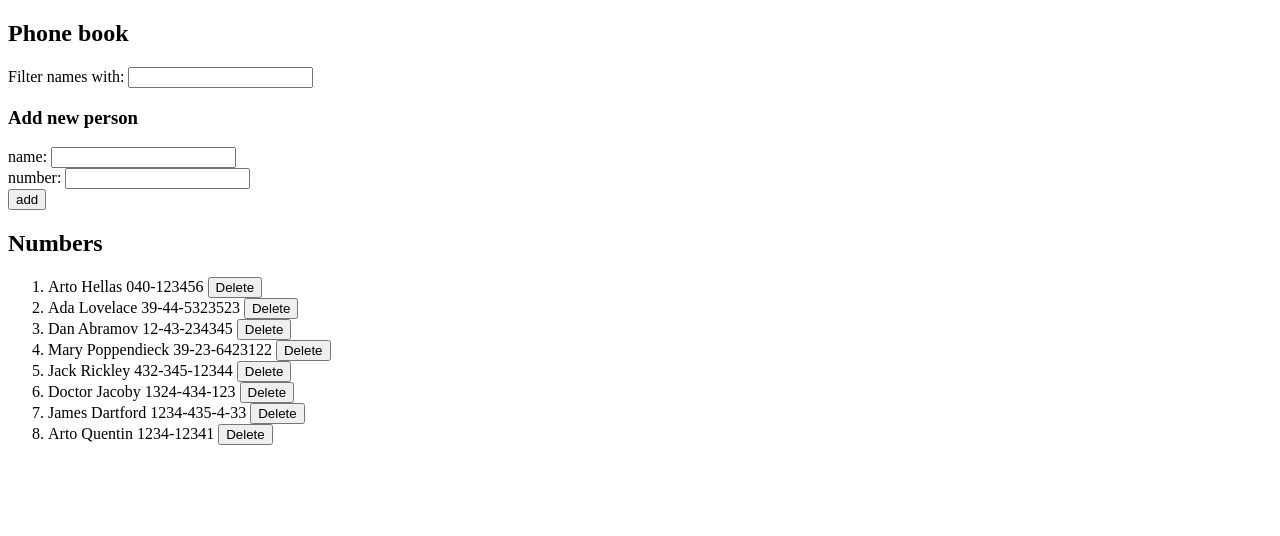
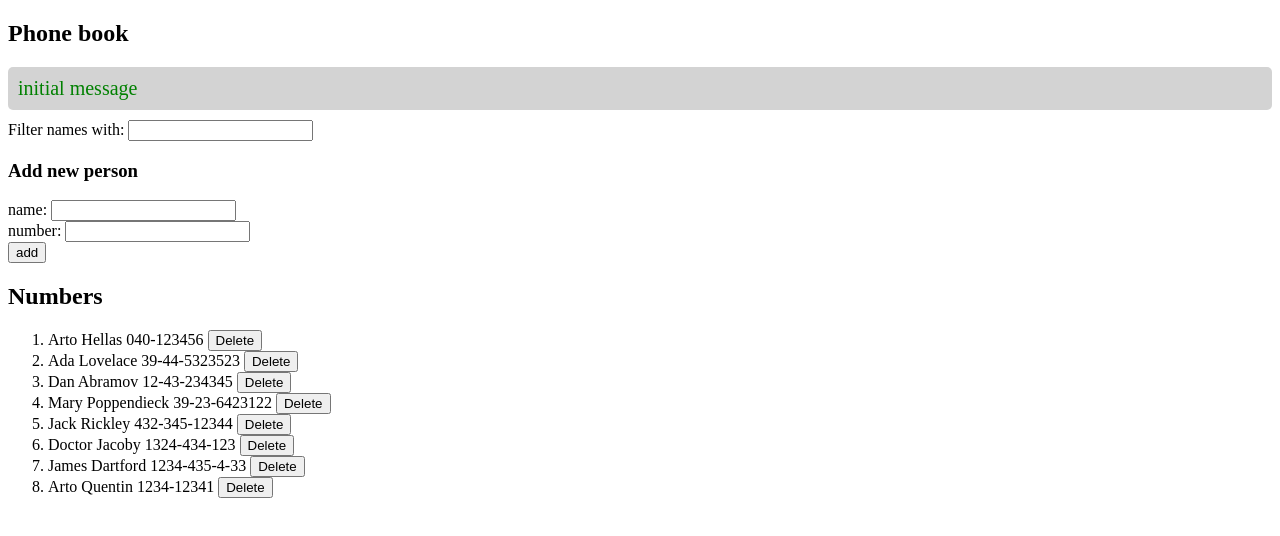
Before and after one commit to feketebence/fullstack-open, a React (Vite) app in the folder part2/phonebook/: page / in a window 1280 px wide. Shown: the top 536 px of the page. Built offline with nearby package versions, Linux system fonts and the light colour scheme; data requests are answered from the project's data file.

Commit message:
Finish exercise 2-16

```diff
--- a/part2/phonebook/src/App.jsx
+++ b/part2/phonebook/src/App.jsx
@@ -1,5 +1,7 @@
 import { useEffect } from 'react';
 import { useState } from 'react';
+
+import Notification from './components/Notification';
 
 import personService from './services/personService';
 
@@ -78,6 +80,8 @@ const App = () => {
     const [newName, setNewName] = useState('');
     const [newNumber, setNewNumber] = useState('');
     const [searchText, setSearchText] = useState('');
+    const [notificationMessage, setNotificationMessage] =
+        useState('initial message');
 
     useEffect(() => {
         personService.getAll().then((initialPersons) => {
@@ -120,6 +124,13 @@ const App = () => {
                                 : person
                         );
                         setPersons(nextPersons);
+
+                        setNotificationMessage(
+                            `Person "${updatedPerson.name}" updated.`
+                        );
+                        setTimeout(() => {
+                            setNotificationMessage(null);
+                        }, 3000);
                     })
                     .catch((error) => {
                         alert(
@@ -141,6 +152,10 @@ const App = () => {
         } else {
             personService.create(newPerson).then((createdPerson) => {
                 setPersons(persons.concat(createdPerson));
+                setNotificationMessage(`Person "${newPerson.name}" added.`);
+                setTimeout(() => {
+                    setNotificationMessage(null);
+                }, 3000);
             });
             setNewName('');
             setNewNumber('');
@@ -155,6 +170,13 @@ const App = () => {
 
             personService.deletePerson(id).then(() => {
                 setPersons(nextPersons);
+
+                setNotificationMessage(
+                    `Person "${personToDelete.name}" deleted.`
+                );
+                setTimeout(() => {
+                    setNotificationMessage(null);
+                }, 3000);
             });
         }
     };
@@ -162,6 +184,7 @@ const App = () => {
     return (
         <div>
             <h2>Phone book</h2>
+            <Notification message={notificationMessage} />
             <NameFilter
                 searchText={searchText}
                 onChange={handleSearchTextChange}
--- /dev/null
+++ b/part2/phonebook/src/components/Notification.jsx
@@ -0,0 +1,9 @@
+const Notification = ({ message }) => {
+    if (message === null) {
+        return null;
+    }
+
+    return <div className="success">{message}</div>;
+};
+
+export default Notification;
--- /dev/null
+++ b/part2/phonebook/src/index.css
@@ -0,0 +1,10 @@
+.success {
+    color: green;
+    background: lightgrey;
+    font-size: 20px;
+    border-style: solid;
+    border: rgb(25, 107, 25);
+    border-radius: 5px;
+    padding: 10px;
+    margin-bottom: 10px;
+}
--- a/part2/phonebook/src/main.jsx
+++ b/part2/phonebook/src/main.jsx
@@ -1,4 +1,6 @@
 import ReactDOM from 'react-dom/client';
+
+import './index.css';
 
 import App from './App';
 
```
